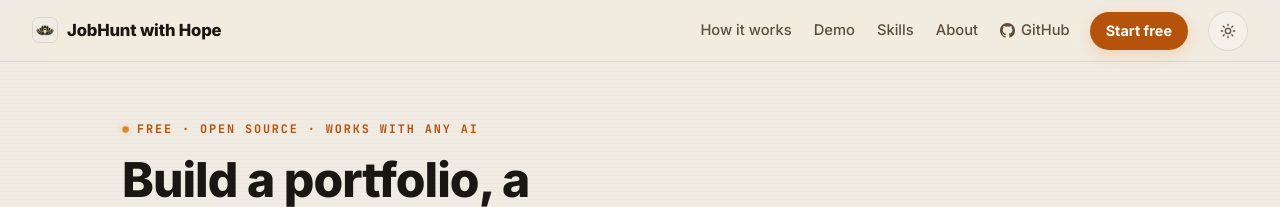
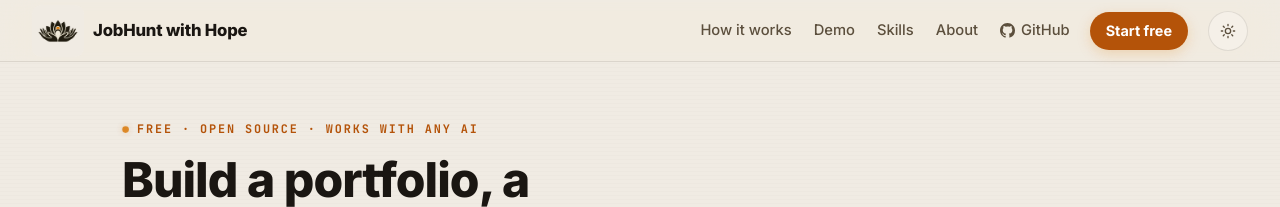
Before and after one commit to oneconsciousness/agenthope, a Jekyll site: the page built from index.html, in a window 1280 px wide. Shown: the top 207 px of the page. Built offline with Jekyll 4.4.1, drawn with Linux system fonts in a browser that asks for light colours.

Commit message:
style(site): enlarge brand logo 2x and drop its border
Co-Authored-By: Claude Opus 4.8 (1M context) <noreply@anthropic.com>

```diff
--- a/_layouts/default.html
+++ b/_layouts/default.html
@@ -47,7 +47,7 @@
         <svg viewBox="0 0 24 24" width="20" height="20" fill="none" stroke="currentColor" stroke-width="2" stroke-linecap="round"><path d="M3 6h18M3 12h18M3 18h18"/></svg>
       </button>
       <a class="brand" href="{{ '/' | relative_url }}">
-        <img class="brand-logo" src="{{ '/assets/img/app-icon.png' | relative_url }}" alt="" width="26" height="26" />
+        <img class="brand-logo" src="{{ '/assets/img/app-icon.png' | relative_url }}" alt="" width="52" height="52" />
         <span class="brand-name">JobHunt with Hope</span>
       </a>
       <div class="topbar-right">
--- a/assets/style.css
+++ b/assets/style.css
@@ -224,7 +224,7 @@ hr { border: none; border-top: 1px solid var(--border); margin: 2.4em 0; }
 .topbar-inner { max-width: var(--shell-max); height: 100%; margin: 0 auto; padding: 0 var(--gutter); display: flex; align-items: center; gap: 14px; }
 .brand { display: inline-flex; align-items: center; gap: 9px; font-weight: 750; letter-spacing: -0.01em; color: var(--text-primary); font-size: 1.04rem; }
 .brand:hover { color: var(--text-primary); text-decoration: none; }
-.brand-logo { width: 26px; height: 26px; border-radius: 7px; border: 1px solid var(--border); flex-shrink: 0; display: block; }
+.brand-logo { width: 52px; height: 52px; border-radius: 9px; flex-shrink: 0; display: block; }
 .nav-ico { width: 15px; height: 15px; flex-shrink: 0; }
 .topbar-nav a.gh, .site-footer a.gh { display: inline-flex; align-items: center; gap: 6px; }
 .topbar-right { margin-left: auto; display: flex; align-items: center; gap: 6px 20px; }
@@ -545,7 +545,7 @@ html:not(.js) .slide-tag { display: none; }
 @media (max-width: 600px) {
   .topbar-inner { gap: 8px; padding: 0 14px; }
   .brand { font-size: 0.92rem; gap: 7px; }
-  .brand-logo { width: 24px; height: 24px; }
+  .brand-logo { width: 48px; height: 48px; }
   .topbar-cta { white-space: nowrap; padding: 0 13px; font-size: 0.8rem; height: 34px; }
   .nav-toggle { width: 40px; height: 40px; }
   .theme-toggle { width: 36px; height: 36px; }
```
